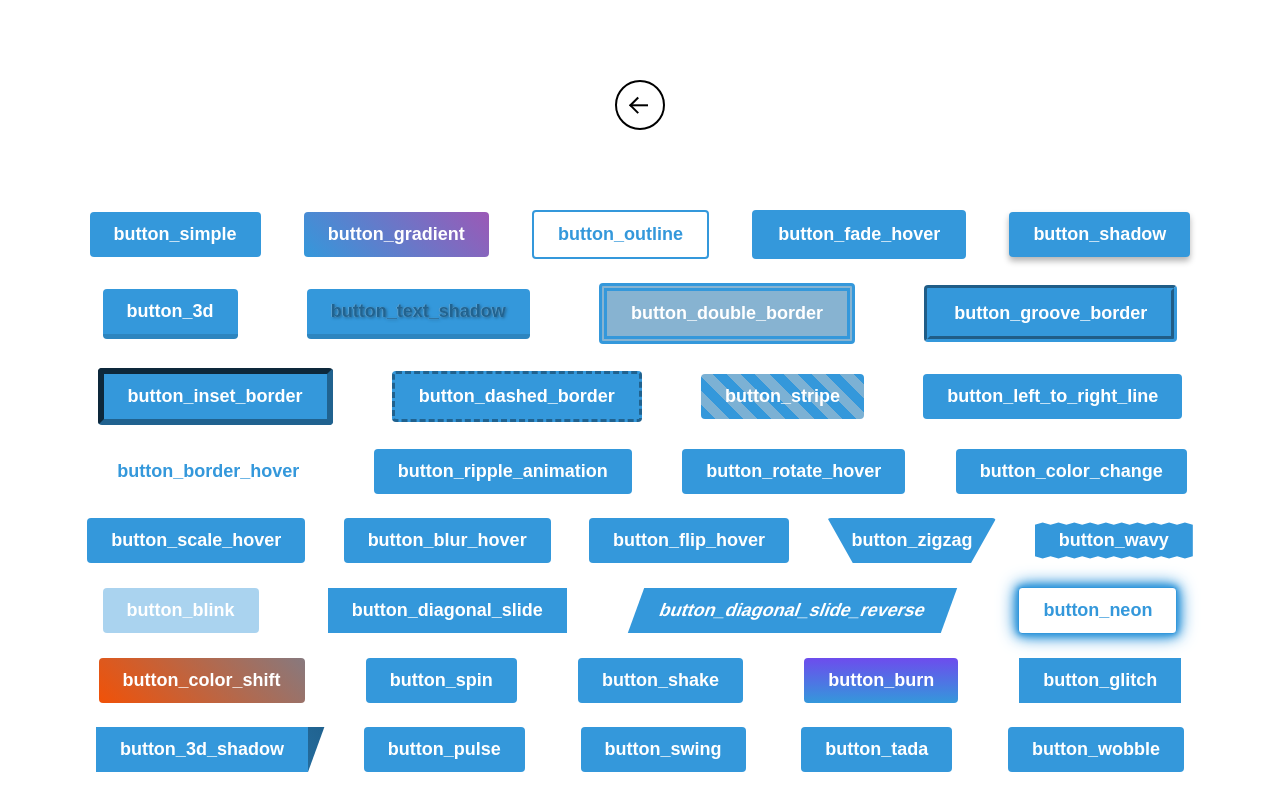
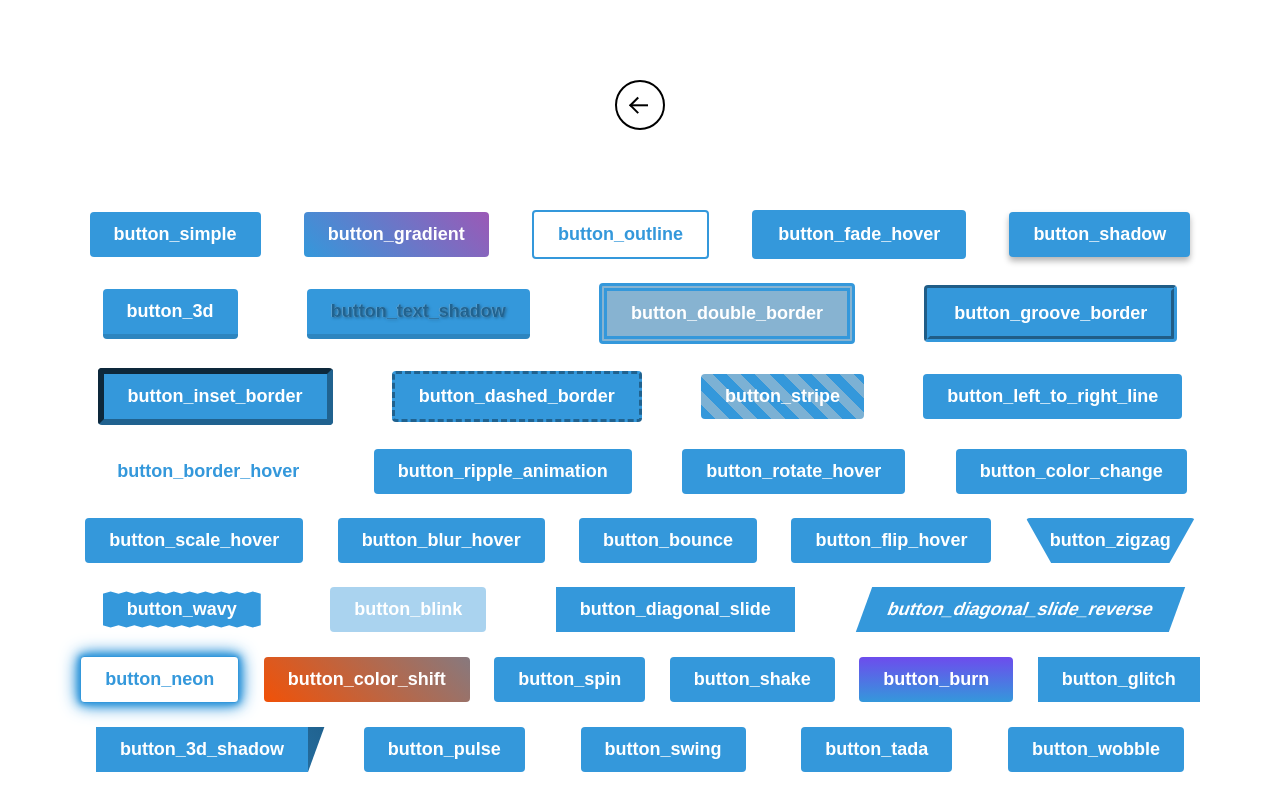
Before and after one commit to lewKcoder/front-template, a Next.js app: page /buttons in a window 1280 px wide. Shown: the top 794 px of the page. Built offline with nearby package versions, Linux system fonts and the light colour scheme.

Commit message:
Fixed text and button list

```diff
--- a/src/layouts/buttons/buttons.tsx
+++ b/src/layouts/buttons/buttons.tsx
@@ -24,7 +24,7 @@ export const Buttons: FunctionComponent = () => {
         </button>
         <button className={styles.button_text_change}>
           <span className={styles.original}>button_text_change</span>
-          <span className={styles.hover}>Hello!</span>
+          <span className={styles.hover}>Click me!</span>
         </button>
       </div>
     </ElementLayout>
--- a/src/layouts/buttons/data.ts
+++ b/src/layouts/buttons/data.ts
@@ -18,6 +18,7 @@ export const buttonNames = [
   'color_change',
   'scale_hover',
   'blur_hover',
+  'bounce',
   'flip_hover',
   'zigzag',
   'wavy',
```
